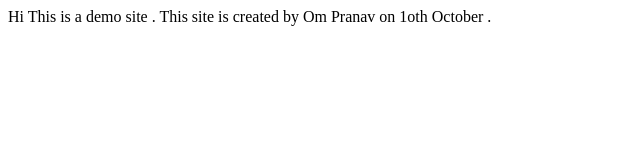
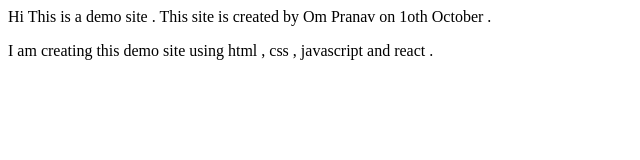
Before and after one commit to ompranav/demosite, a plain HTML site: page index.html in a window 1280 px wide. Shown: the whole page, without its empty margins (0-640 px from the left). Drawn offline with Linux system fonts and the light colour scheme.

Commit message:
docs: created om-projectdetails branch

```diff
--- a/index.html
+++ b/index.html
@@ -11,5 +11,11 @@
 
 
     This site is created by Om Pranav on 1oth October .
+
+<p>
+I am creating this demo site using html , css , javascript and react .
+
+</p>
+
 </body>
 </html>
```
